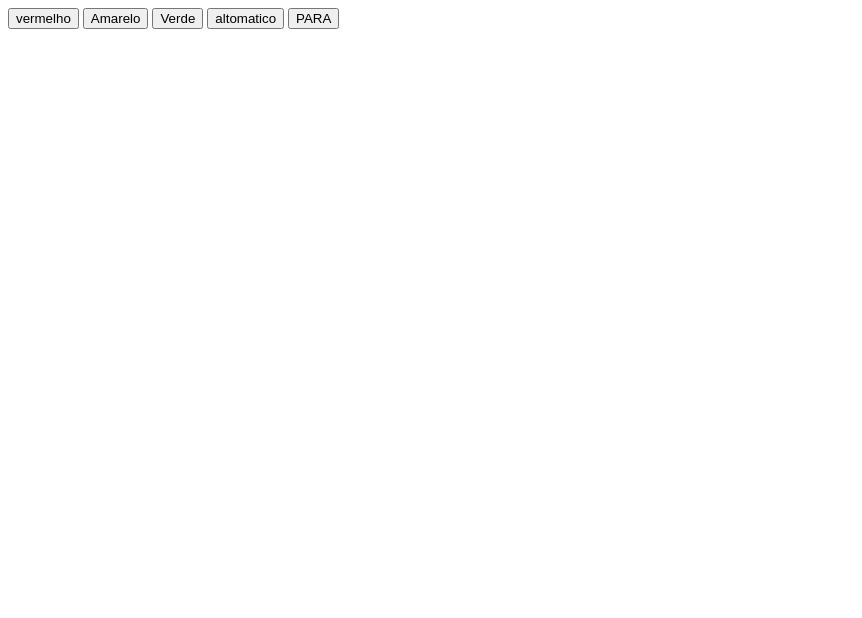
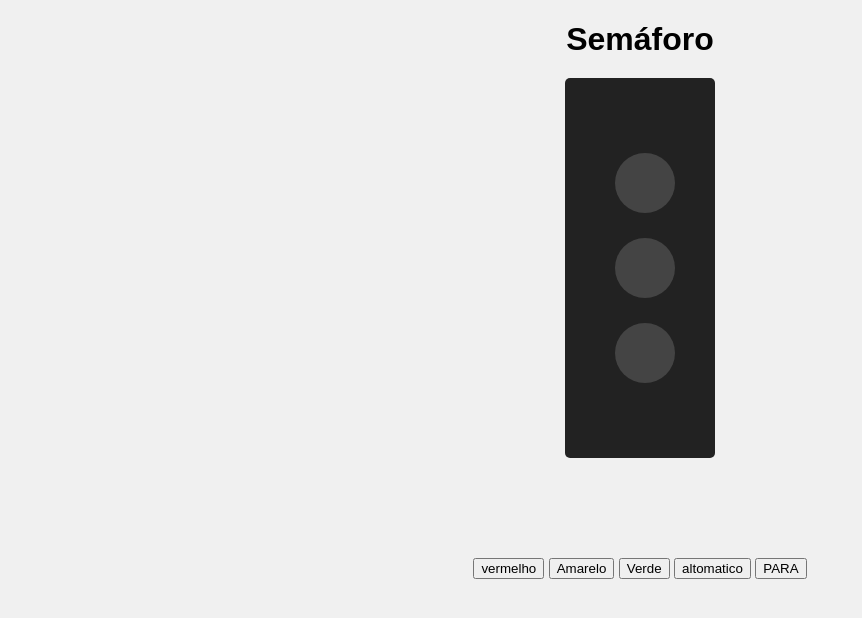
Before and after one commit to omarquezini/semafaro.js, a plain HTML site: page index.html in a window 1280 px wide. Shown: the whole page, without its empty margins (0-862 px from the left). Drawn offline with Linux system fonts and the light colour scheme.

Commit message:
javascript OK.

```diff
--- a/index.html
+++ b/index.html
@@ -7,6 +7,8 @@
     <link rel="stylesheet" href="style.css">
 </head>
 <body>
+
+    <h1>Semáforo</h1>
 
     <div id="semaforo">
         <div id="vermelho" class="luz"> </div>
--- a/style.css
+++ b/style.css
@@ -0,0 +1,23 @@
+body{
+    text-align: center;
+    font-family: Arial, sans-serif;
+    background-color: #f0f0f0;
+}
+h1{
+    margin-bottom: 20px;
+}
+#semaforo{
+    width: 50px;
+    background-color: #222;
+    padding: 50px;
+    margin: 0 auto 100px auto;
+    border-radius: 5px;
+}
+.luz{
+    width: 60px;
+    height: 60px;
+    margin: 25px auto;
+    border-radius: 50%;
+    background-color: #444;
+    transition: background-color 0.3s;
+}
```
